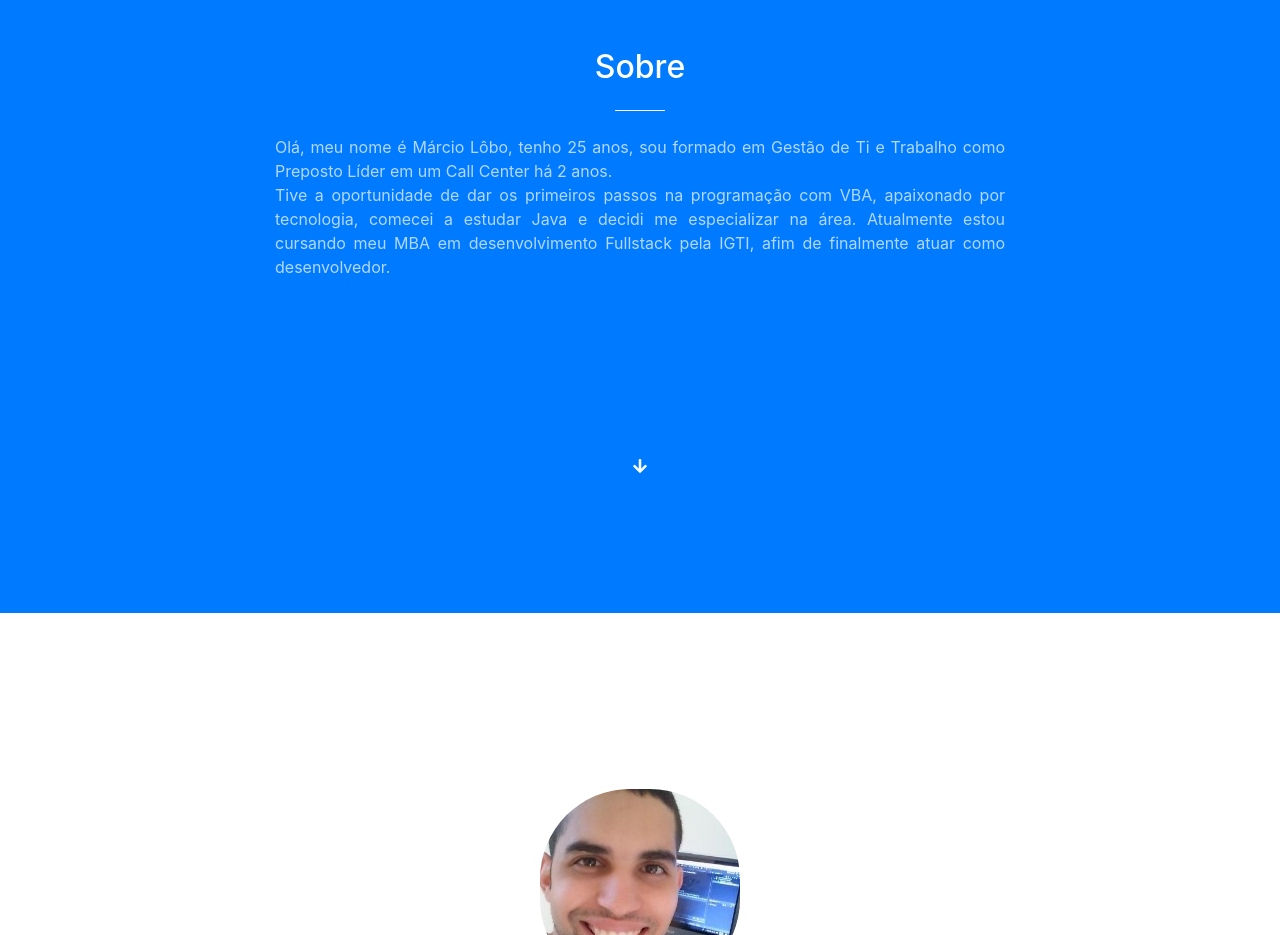
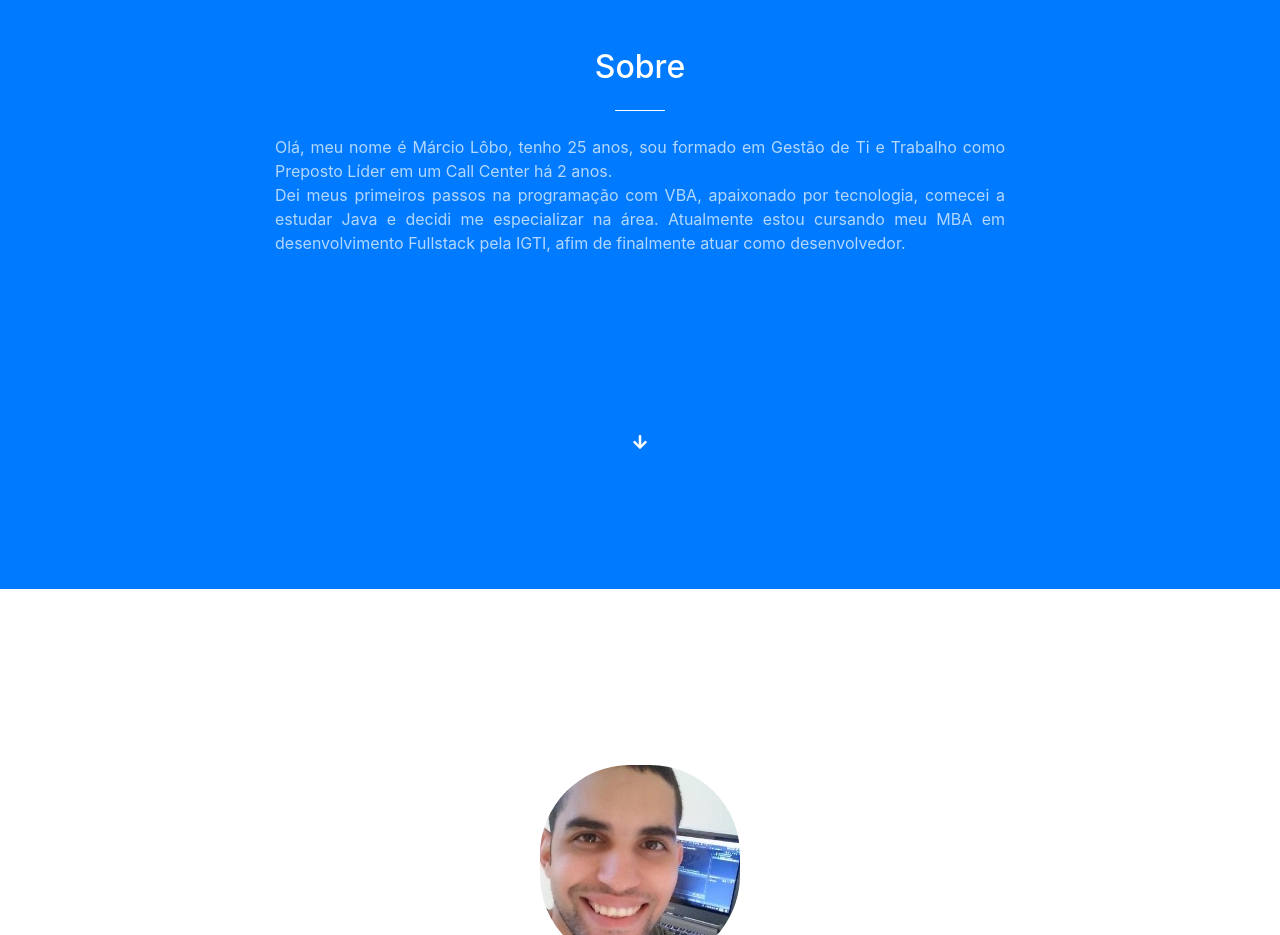
Before and after one commit to marcioflobo/marcioflobo.github.io, a website with bundled scripts: page index.html in a window 1280 px wide. Shown: the part 880-1815 px from the top of the page. Built offline with nearby package versions, Linux system fonts and the light colour scheme.

Commit message:
Sobre
Correção no texto "Sobre".

```diff
--- a/index.html
+++ b/index.html
@@ -100,7 +100,7 @@
             <p class="text-faded mb-4  text-justify">
               Olá, meu nome é Márcio Lôbo, tenho 25 anos, sou formado em Gestão de Ti e Trabalho como Preposto Líder em um Call Center há 2 anos.
             </br>
-              Tive a oportunidade de dar os primeiros passos na programação com VBA, apaixonado por tecnologia, comecei a estudar Java e decidi me especializar na área.
+              Dei meus primeiros passos na programação com VBA, apaixonado por tecnologia, comecei a estudar Java e decidi me especializar na área.
               Atualmente estou cursando meu MBA em desenvolvimento Fullstack pela IGTI, afim de finalmente atuar como desenvolvedor.
 
             </p>
```
